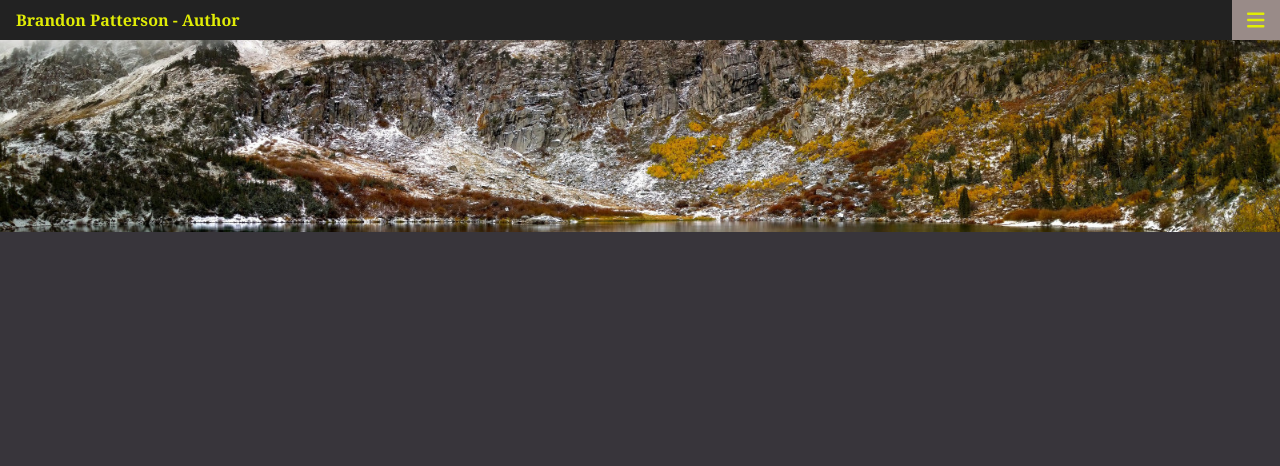
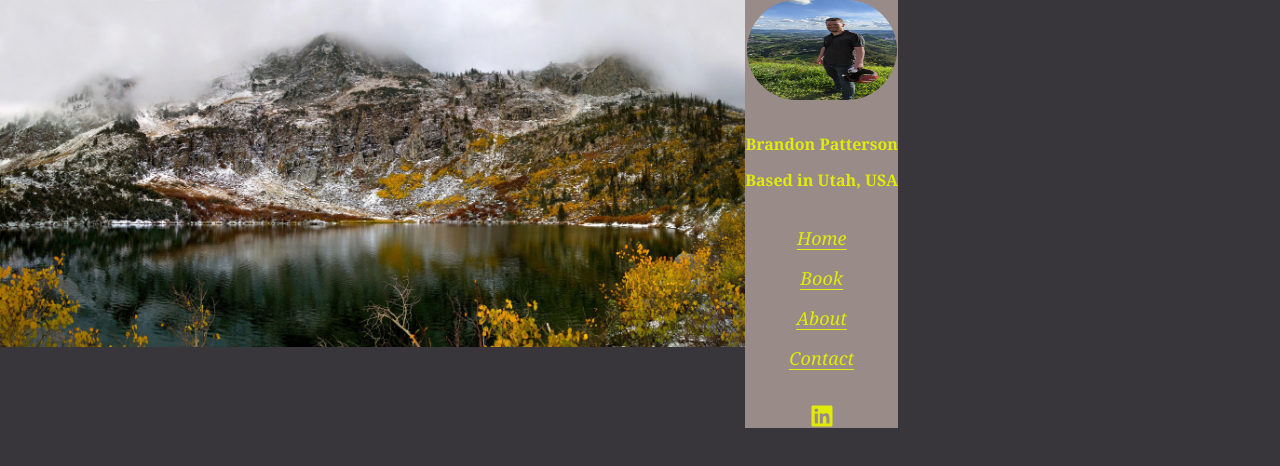
Before and after one commit to poloblue1357/V-School-Assignments, a React (Vite) app in the folder assignments/exercises/brandonauthor/: page / in a window 1280 px wide. Shown: the top 466 px of the page. Built offline with nearby package versions, Linux system fonts and the light colour scheme.

Commit message:
fixing format

```diff
--- a/assignments/exercises/brandonauthor/src/App.jsx
+++ b/assignments/exercises/brandonauthor/src/App.jsx
@@ -1,18 +1,24 @@
-import { useState } from 'react'
+import { useState, useContext } from 'react'
 import Header from "./components/Header"
 import About from "./components/About"
 import Body from "./components/Body"
 import Design from "./components/Design"
 import Sidebar from "./components/Sidebar"
 import Photo from "./components/Photo"
+import { BrandonAuthorContext } from './ContextProvider'
 import './App.css'
 
 function App() {
   // h-[174px]
+
+  const context = useContext(BrandonAuthorContext)
   return (
     <div className="">
       <Header />
-      <Photo />
+      <div className="flex">
+        <Photo />
+        <Sidebar />
+      </div>
     </div>
   )
 }
--- /dev/null
+++ b/assignments/exercises/brandonauthor/src/ContextProvider.jsx
@@ -0,0 +1,23 @@
+import React, {useState} from "react"
+
+const BrandonAuthorContext = React.createContext()
+
+function BrandonAuthorContextProvider(props) {
+
+    const [isOpen, setIsOpen] = useState(true)
+
+    const toggleSidebar = () => {
+        console.log("toggle working!", isOpen)
+        isOpen === true ? setIsOpen(false) : setIsOpen(true)
+    }
+
+    return (
+        <BrandonAuthorContext.Provider value={{
+            toggleSidebar, isOpen, setIsOpen
+        }}>
+            {props.children}
+        </BrandonAuthorContext.Provider>
+    )
+}
+
+export {BrandonAuthorContext, BrandonAuthorContextProvider}
--- a/assignments/exercises/brandonauthor/src/components/Header.jsx
+++ b/assignments/exercises/brandonauthor/src/components/Header.jsx
@@ -1,8 +1,9 @@
 import lastDesi from "./lastDesi.png"
-import {useState} from "react"
+import {useState, useContext} from "react"
 import {FontAwesomeIcon} from "@fortawesome/react-fontawesome"
 import {faBars} from "@fortawesome/free-solid-svg-icons"
 import {library} from "@fortawesome/fontawesome-svg-core"
+import { BrandonAuthorContext } from "../ContextProvider"
 
 function Header() {
 
@@ -37,18 +38,13 @@ function Header() {
                 </div>
             </nav>
         </div> */}
+        const context = useContext(BrandonAuthorContext)
 
-    const [isOpen, setIsOpen] = useState(true)
-
-    const toggleSidebar = () => {
-        console.log("toggle working!", isOpen)
-        isOpen === true ? setIsOpen(false) : setIsOpen(true)
-    }
     return (
         <div>
-            <nav className="flex font-bold h-40 leading-[40px] w-full relative bg-[#222]">
+            <nav className="flex font-bold h-40 leading-[40px] w-full relative bg-[#222] lg:hidden transition">
                 <h1 className="pl-[1em] w-full">Brandon Patterson - Author</h1>
-                <div onClick={toggleSidebar} className="h-40 w-[50px] bg-tBeige justify-center items-center flex">
+                <div onClick={context.toggleSidebar} className="h-40 w-[50px] bg-tBeige justify-center items-center flex">
                     <FontAwesomeIcon icon={faBars} className="text-xl"/>
                 </div>
             </nav>
--- a/assignments/exercises/brandonauthor/src/components/Photo.jsx
+++ b/assignments/exercises/brandonauthor/src/components/Photo.jsx
@@ -1,8 +1,13 @@
 import mountains3 from "./mountains3.jpeg"
+import {useContext} from "react"
+import { BrandonAuthorContext } from "../ContextProvider"
 
 function Photo() {
+
+    const context = useContext(BrandonAuthorContext)
+
     return (
-        <div className="h-[192px]">
+        <div className="h-[192px] md:h-[320px] lg:h-[293px] xl:h-[347px] transition">
             <img src={mountains3} className="w-full h-full object-cover"/>
         </div>
     )
--- a/assignments/exercises/brandonauthor/src/components/Sidebar.jsx
+++ b/assignments/exercises/brandonauthor/src/components/Sidebar.jsx
@@ -1,5 +1,7 @@
 import bSmile from "./bSmile.jpeg"
 import {FaLinkedin} from "react-icons/fa"
+import { BrandonAuthorContext } from "../ContextProvider"
+import {useContext, useState} from "react"
 
 
         {/* <div className="col-span-4 col-start-9 transition">
@@ -26,9 +28,26 @@ import {FaLinkedin} from "react-icons/fa"
         </div> */}
 function Sidebar() {
 
+    const context = useContext(BrandonAuthorContext)
+
     return (
-        <div>
-
+        <div className="invisible lg:visible bg-tBeige flex flex-col justify-center items-center space-y-5 h-full">
+            <img src={bSmile} className="rounded-full h-[100px] w-[150px]"/>
+            <div className="justify-center items-center flex flex-col space-y-2">
+                <h3 className="font-bold">Brandon Patterson</h3>
+                <h4 className="font-bold">Based in Utah, USA</h4>
+            </div>
+            <ul className=" italic space-y-2 w-full space-evenly items-center flex flex-col">
+                <li className=""><a className=" hover:underline decoration-3 hover:text-bold">Home</a></li>
+                <li className=""><a className="">Book</a></li>
+                <li className=""><a className="">About</a></li>
+                <li className=""><a className="">Contact</a></li>
+            </ul>
+            <div className="text-2xl w-full bg-tBeige justify-center flex items-center bottom-0">
+                <a target="_blank" href="https://www.linkedin.com/in/brandon-patterson-author/">
+                    <FaLinkedin />
+                </a>
+            </div>
         </div>
     )
 }
--- a/assignments/exercises/brandonauthor/src/main.jsx
+++ b/assignments/exercises/brandonauthor/src/main.jsx
@@ -1,10 +1,13 @@
 import React from 'react'
 import ReactDOM from 'react-dom/client'
 import App from './App'
+import { BrandonAuthorContextProvider } from './ContextProvider'
 import './index.css'
 
 ReactDOM.createRoot(document.getElementById('root')).render(
   <React.StrictMode>
+    <BrandonAuthorContextProvider>
       <App />
+    </BrandonAuthorContextProvider>
   </React.StrictMode>,
 )
--- a/assignments/exercises/brandonauthor/tailwind.config.js
+++ b/assignments/exercises/brandonauthor/tailwind.config.js
@@ -35,8 +35,8 @@ export default {
     screens: {
       sm: "480px",
       md: "768px",
-      lg: "976px",
-      xl: "1440px"
+      lg: "1024px",
+      xl: "1280px"
     },
     spacing: {
       '1': '8px',
```
